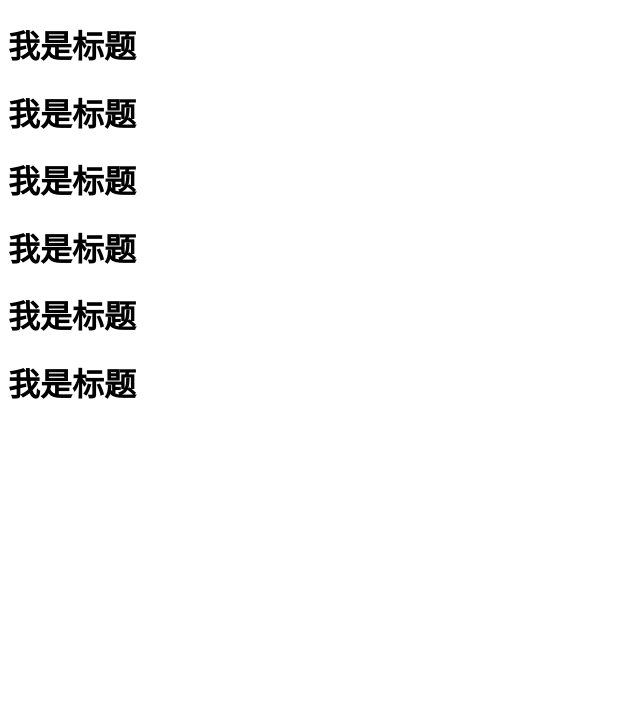
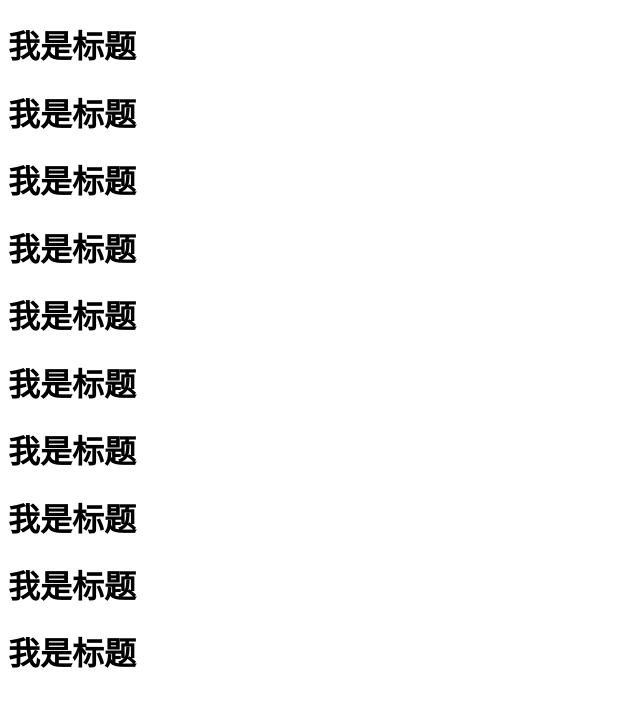
Before and after one commit to 13526774835/qwer, a plain HTML site: page index.html in a window 1280 px wide. Shown: the whole page, without its empty margins (0-640 px from the left). Drawn offline with Linux system fonts and the light colour scheme.

```diff
--- a/index.html
+++ b/index.html
@@ -17,5 +17,9 @@
      <h1>我是标题</h1>
      <h1>我是标题</h1>
      <h1>我是标题</h1>
+     <h1>我是标题</h1>
+     <h1>我是标题</h1>
+     <h1>我是标题</h1>
+     <h1>我是标题</h1>
 </body>
 </html>
```
Also changed, not shown: 1 other file.
